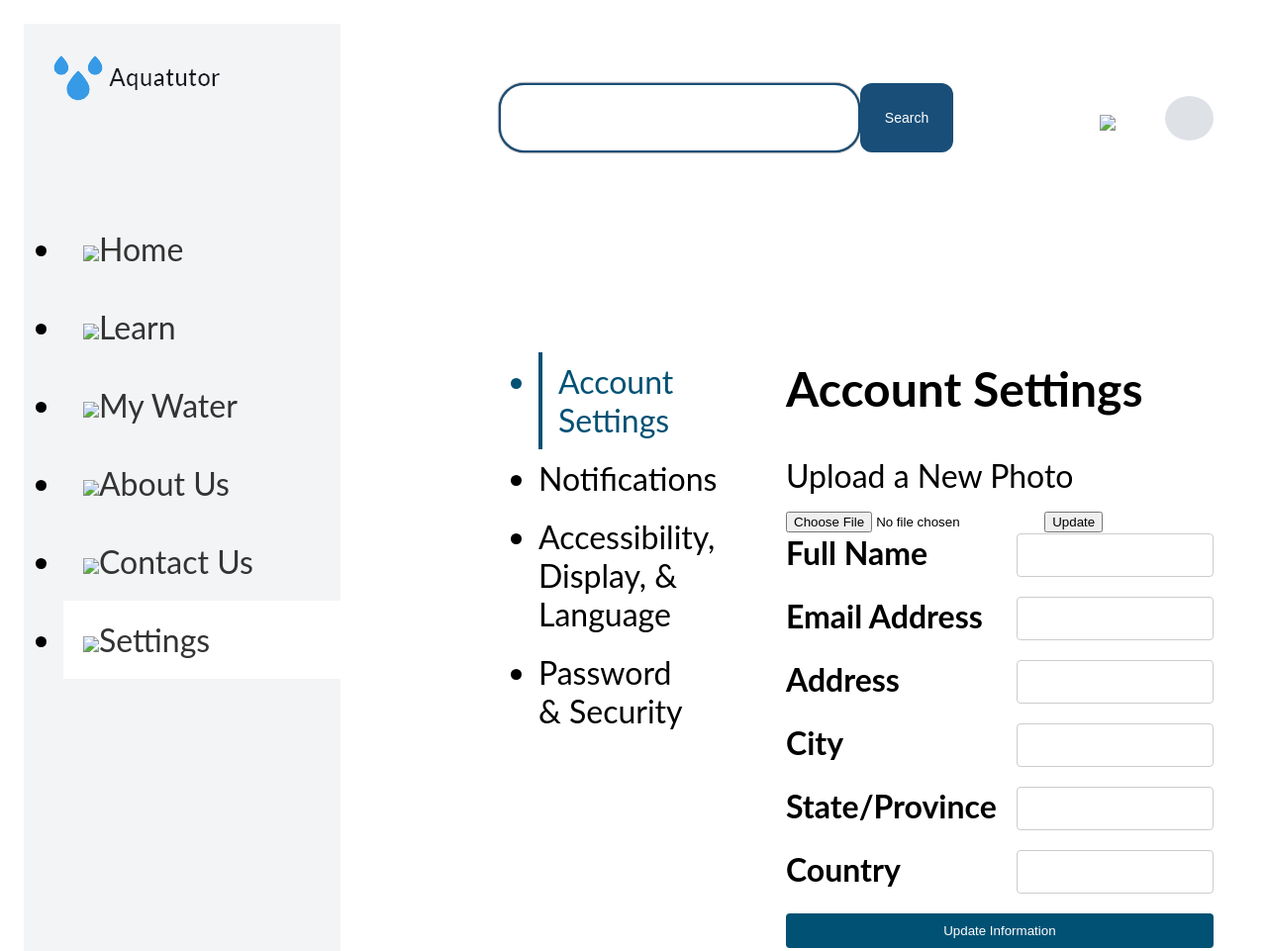
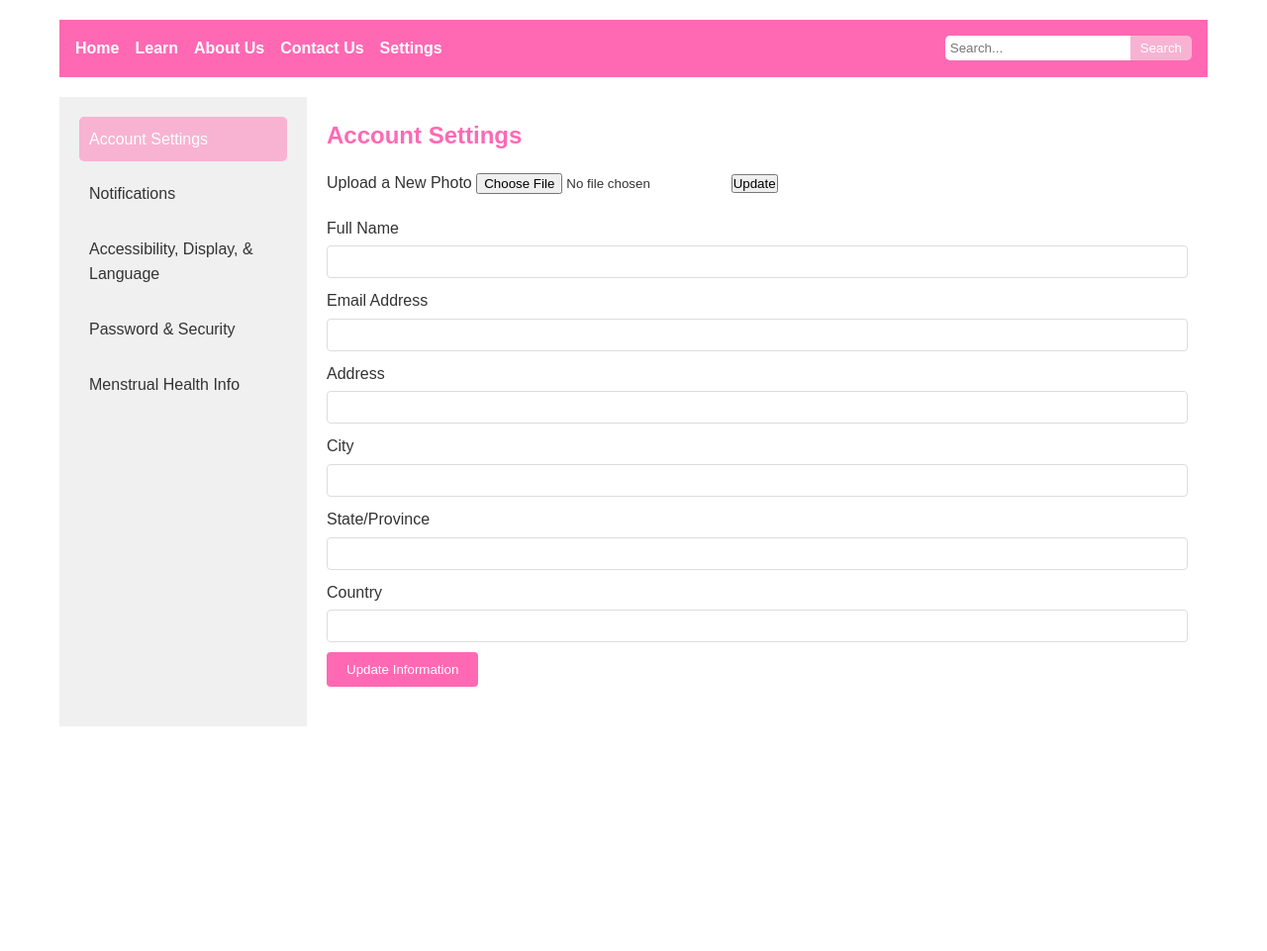
Before and after one commit to reaapunzell/Aquatutor, a plain HTML site: page settings.html in a window 1280 px wide. Shown: the whole page at 99% size. After the commit the page ends 800 px from the top, so only its background shows below. Drawn offline with Linux system fonts and the light colour scheme.

Commit message:
added changes

```diff
--- a/settings.html
+++ b/settings.html
@@ -1,148 +1,193 @@
 <!DOCTYPE html>
 <html lang="en">
 <head>
-  <meta charset="UTF-8" />
-  <meta http-equiv="X-UA-Compatible" content="IE=edge" />
-  <meta name="viewport" content="width=device-width, initial-scale=1.0" />
-  <link re="preconnect" href="https://fonts.googleapis.com" />
-  <link rel="preconnect" href="https://fonts.gstatic.com" crossorigin />
+    <meta charset="UTF-8">
+    <meta name="viewport" content="width=device-width, initial-scale=1.0">
+    <title>Learn About Menstrual Health</title>
+    <style>
+        :root {
+            --primary-color: #ff69b4;
+            --secondary-color: #f8b3d2;
+            --text-color: #333;
+            --background-color: #fff;
+        }
 
-  <link
-  rel="stylesheet" href="src\style.css" />
+        * {
+            box-sizing: border-box;
+            margin: 0;
+            padding: 0;
+        }
 
-  <title>Aquatutor</title>
-</head>
+        body {
+            font-family: Arial, sans-serif;
+            line-height: 1.6;
+            color: var(--text-color);
+            background-color: var(--background-color);
+        }
 
-<style>
+        .container {
+            max-width: 1200px;
+            margin: 0 auto;
+            padding: 20px;
+        }
+
+        header {
+            background-color: var(--primary-color);
+            color: white;
+            padding: 1rem;
+            display: flex;
+            justify-content: space-between;
+            align-items: center;
+        }
+
+        nav ul {
+            list-style: none;
+            display: flex;
+            gap: 1rem;
+        }
+
+        nav ul li a {
+            color: white;
+            text-decoration: none;
+            font-weight: bold;
+        }
+
+        .search-form {
+            display: flex;
+        }
+
+        .search-form input[type="search"] {
+            padding: 5px;
+            border: none;
+            border-radius: 5px 0 0 5px;
+        }
+
+        .search-form input[type="submit"] {
+            padding: 5px 10px;
+            background-color: var(--secondary-color);
+            color: white;
+            border: none;
+            border-radius: 0 5px 5px 0;
+            cursor: pointer;
+        }
 
         main {
-    grid-column: 2/4;
-    display:flex;
-    flex-direction: row;
-    background-color: #fff;
+            display: flex;
+            margin-top: 20px;
+        }
 
+        .settings-menu {
+            width: 250px;
+            background-color: #f0f0f0;
+            padding: 20px;
+        }
+
+        .settings-menu ul {
+            list-style: none;
+        }
+
+        .settings-menu ul li {
+            margin-bottom: 10px;
+            cursor: pointer;
+            padding: 10px;
+            border-radius: 5px;
+        }
+
+        .settings-menu ul li:hover,
+        .settings-menu ul li.active {
+            background-color: var(--secondary-color);
+            color: white;
         }
 
         .settings-section {
-    margin-left: 70px;
-    grid-column: 2/4;
+            flex: 1;
+            padding: 20px;
         }
 
-.settings-menu {
-    list-style: none;
-    width: 200px;
-    margin-right: 20px;
+        h1, h2, h3 {
+            color: var(--primary-color);
+            margin-bottom: 1rem;
         }
 
-.settings-menu li {
-    padding: 10px 0;
-    cursor: pointer;
-    transition: color 0.3s, border-left 0.3s;
+        .update-photo, .update-information {
+            margin-bottom: 20px;
         }
 
-.settings-menu li.active,
-.settings-menu li:hover {
-    color: #005174;
-    border-left: 4px solid #005174;
-    padding-left: 16px;
+        form label {
+            display: block;
+            margin-bottom: 5px;
         }
 
-.settings-content {
-    flex-grow: 1;
+        form input[type="text"],
+        form input[type="email"],
+        form input[type="file"] {
+            width: 100%;
+            padding: 8px;
+            margin-bottom: 10px;
+            border: 1px solid #ddd;
+            border-radius: 4px;
         }
 
-.upload-photo,
-.update-information {
-    margin-bottom: 40px;
-}
-
-.upload-photo img {
-    width: 80px;
-    height: 80px;
-    border-radius: 50%;
-    display: block;
-    margin-bottom: 10px;
-}
-
-.upload-photo button {
+        form button {
+            background-color: var(--primary-color);
+            color: white;
             padding: 10px 20px;
-    background-color: #005174;
-    color: #fff;
             border: none;
             border-radius: 4px;
             cursor: pointer;
         }
 
-.update-information form {
-    display: grid;
-    grid-template-columns: 1fr 1fr;
-    gap: 20px;
+        .notification-options li {
+            display: flex;
+            justify-content: space-between;
+            align-items: center;
+            padding: 10px;
+            border-bottom: 1px solid #ddd;
         }
 
-.update-information form label {
-    display: block;
-    margin-bottom: 5px;
-    font-weight: bold;
+        .arrow-icon {
+            width: 20px;
+            height: 20px;
         }
 
-.update-information form input {
-    padding: 10px;
-    border: 1px solid #ccc;
-    border-radius: 4px;
-    outline: none;
+        #interactive {
+            padding-bottom: 20px;
         }
 
-.update-information form button {
-    grid-column: 1 / span 2;
-    padding: 10px 20px;
-    background-color: #005174;
-    color: #fff;
-    border: none;
-    border-radius: 4px;
-    cursor: pointer;
-}
-
-.notification-options{
-    display:flex;
-    flex-direction: column;
+        .info-section {
+            background-color: #f9f9f9;
+            padding: 20px;
+            border-radius: 5px;
+            margin-bottom: 20px;
         }
     </style>
+</head>
 <body>
-    <div class="aquatutor-app-container">
-
-    <div class="header">
+    <div class="container">
+        <header>
+            <nav>
+                <ul>
+                    <li><a href="index.html">Home</a></li>
+                    <li><a href="learn.html">Learn</a></li>
+                    <li><a href="about-us.html">About Us</a></li>
+                    <li><a href="contact-us.html">Contact Us</a></li>
+                    <li class="active"><a href="settings.html">Settings</a></li>
+                </ul>
+            </nav>
             <form class="search-form" id="search-form">
-            <input type="search" placeholder="" id="search-form-input" class="search-form-input"/>
+                <input type="search" placeholder="Search..." id="search-form-input" class="search-form-input"/>
                 <input type="submit" value="Search" class="search-form-button"/>
             </form>
+        </header>
 
-        <div class="profile-navigation">
-            <a href="notifications.html"><img src="src\images\alarm.svg"></a>
-            <a href="profile.html" class="profile-picture"></a>
-        </div>
-    </div>
-
-    <div class="left-navigation">
-<nav>
-    <img class="logo" src="src\images\Aquatutor logo.png" alt="Aquatutor logo">
-    <ul>
-        <li><a href="index.html" ><img src='src\images\home.svg'>Home</a></li>
-        <li><a href="learn.html" ><img src='src\images\bookmark.svg'>Learn</a></li>
-        <li><a href="my-water.html"><img src='src\images\handshake.svg'>My Water</a></li>
-        <li><a href="about-us.html" ><img src='src\images\yoga.svg'>About Us</a></li>
-        <li><a href="contact-us.html"><img src='src\images\mail.svg'>Contact Us</a></li>
-        <li class="active"><a href="settings.html" ><img src='src\images\settings.svg'>Settings</a></li>
-
-    </ul>
-</nav>
-</div>
         <main>
             <div class="settings-menu">
                 <ul>
-        <li onclick="showSection('account-settings')">Account Settings</li>
+                    <li onclick="showSection('account-settings')" class="active">Account Settings</li>
                     <li onclick="showSection('notifications')">Notifications</li>
                     <li onclick="showSection('accessibility')">Accessibility, Display, & Language</li>
                     <li onclick="showSection('password-security')">Password & Security</li>
+                    <li onclick="showSection('menstrual-health-info')">Menstrual Health Info</li>
                 </ul>
             </div>
             <div class="settings-section" id="account-settings">
@@ -178,15 +223,14 @@ main {
                             <h4>Filters</h4>
                             <p>Choose the notifications you'd like to see - and those you don't</p>
                         </div>
-            <img src="src\images\Settings arrow.png" alt="Arrow Icon" class="arrow-icon">
+                        <img src="src/images/Settings arrow.png" alt="Arrow Icon" class="arrow-icon">
                     </li>
                     <li>
-
                         <div>
                             <h4>Preferences</h4>
                             <p>Select your preferences by notification type</p>
                         </div>
-            <img src="src\images\Settings arrow.png" alt="Arrow Icon" class="arrow-icon">
+                        <img src="src/images/Settings arrow.png" alt="Arrow Icon" class="arrow-icon">
                     </li>
                 </ul>
             </div>
@@ -198,31 +242,28 @@ main {
                             <h4>Accessibility</h4>
                             <p>Manage aspects of your experience such as limiting colour contrast, motion and text-to-voice options</p>
                         </div>
-            <img src="src\images\Settings arrow.png" alt="Arrow Icon" class="arrow-icon">
+                        <img src="src/images/Settings arrow.png" alt="Arrow Icon" class="arrow-icon">
                     </li>
                     <li>
-
                         <div>
                             <h4>Display</h4>
                             <p>Manage your font size, colour, and background</p>
                         </div>
-            <img src="src\images\Settings arrow.png" alt="Arrow Icon" class="arrow-icon">
+                        <img src="src/images/Settings arrow.png" alt="Arrow Icon" class="arrow-icon">
                     </li>
                     <li>
-
                         <div>
                             <h4>Languages</h4>
                             <p>Manage which languages you experience our app in</p>
                         </div>
-            <img src="src\images\Settings arrow.png" alt="Arrow Icon" class="arrow-icon">
+                        <img src="src/images/Settings arrow.png" alt="Arrow Icon" class="arrow-icon">
                     </li>
                     <li>
-
                         <div>
                             <h4>Features</h4>
                             <p>Manage which features you would like</p>
                         </div>
-            <img src="src\images\Settings arrow.png" alt="Arrow Icon" class="arrow-icon">
+                        <img src="src/images/Settings arrow.png" alt="Arrow Icon" class="arrow-icon">
                     </li>
                 </ul>
             </div>
@@ -230,50 +271,60 @@ main {
                 <h2>Password & Security</h2>
                 <ul class="notification-options">
                     <li>
-
                         <div>
                             <h4>Change your password</h4>
                             <p>Change your password at any time</p>
                         </div>
-            <img src="src\images\Settings arrow.png" alt="Arrow Icon" class="arrow-icon">
+                        <img src="src/images/Settings arrow.png" alt="Arrow Icon" class="arrow-icon">
                     </li>
                     <li>
-
                         <h4>Deactivate your account</h4>
                         <p>Find out how you can deactivate your account</p>
-            <img src="src\images\Settings arrow.png" alt="Arrow Icon" class="arrow-icon">
+                        <img src="src/images/Settings arrow.png" alt="Arrow Icon" class="arrow-icon">
                     </li>
                 </ul>
+            </div>
+            <div class="settings-section" id="menstrual-health-info" style="display:none">
+                <h2>Menstrual Health Information</h2>
+                <div class="info-section">
+                    <h3>Understanding Your Menstrual Cycle</h3>
+                    <p>The menstrual cycle is a natural process that occurs in the female body, typically lasting about 28 days. It involves hormonal changes that prepare the body for potential pregnancy.</p>
+                </div>
+                <div class="info-section">
+                    <h3>Common Symptoms</h3>
+                    <ul>
+                        <li>Cramps</li>
+                        <li>Bloating</li>
+                        <li>Mood changes</li>
+                        <li>Fatigue</li>
+                    </ul>
+                </div>
+                <div class="info-section">
+                    <h3>Menstrual Hygiene Tips</h3>
+                    <ol>
+                        <li>Change your sanitary product regularly</li>
+                        <li>Wash hands before and after changing products</li>
+                        <li>Choose the right product for your flow</li>
+                        <li>Stay hydrated and maintain a balanced diet</li>
+                    </ol>
+                </div>
             </div>
         </main>
     </div>
 
-</div>
-<script>function showSection(sectionId) {
-    // Get all sections
+    <script>
+        function showSection(sectionId) {
             const sections = document.querySelectorAll('.settings-section');
-
-    // Loop through sections and display the selected one
             sections.forEach(section => {
-        if (section.id === sectionId) {
-            section.style.display = 'block';
-        } else {
-            section.style.display = 'none';
-        }
+                section.style.display = section.id === sectionId ? 'block' : 'none';
             });
 
-    // Update the active menu item
             const menuItems = document.querySelectorAll('.settings-menu ul li');
             menuItems.forEach(item => {
-        if (item.getAttribute('onclick').includes(sectionId)) {
-            item.classList.add('active');
-        } else {
-            item.classList.remove('active');
-        }
+                item.classList.toggle('active', item.getAttribute('onclick').includes(sectionId));
             });
         }
 
-// Show the first section by default
         document.addEventListener('DOMContentLoaded', () => {
             showSection('account-settings');
         });
```
Also changed, not shown: about-us.html (+2 -1 lines), contact-us.html (+1 -1 lines), index.html (+6 -1 lines), learnPeriods.html (+13 -13 lines), purchaseProducts.html (+5 -3 lines), quiz.html (+64 -1 lines), src/images/Madimetja Image.png (deleted), src/images/Stacy Image.png (deleted). Lines whose indentation alone changed are shown as unchanged.
